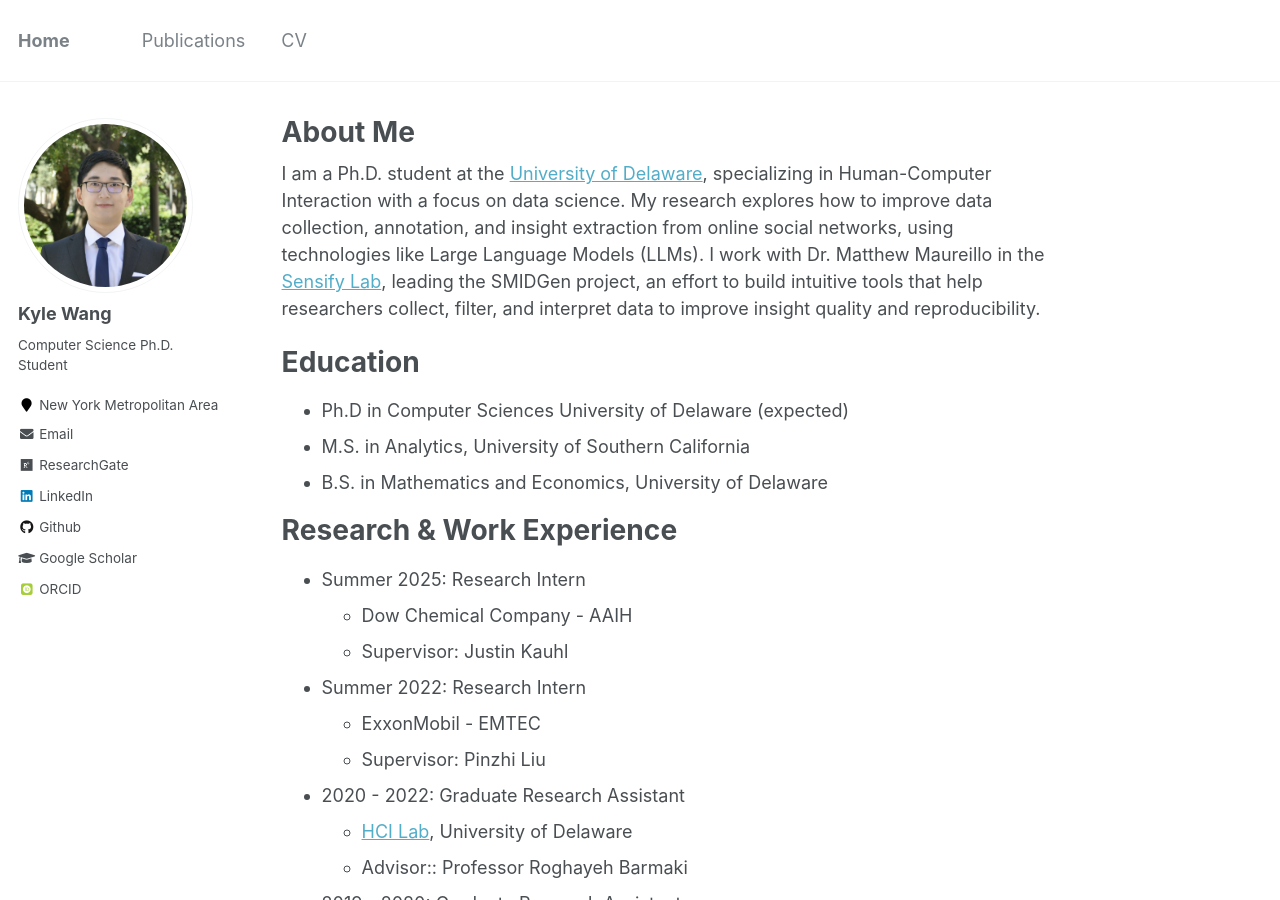
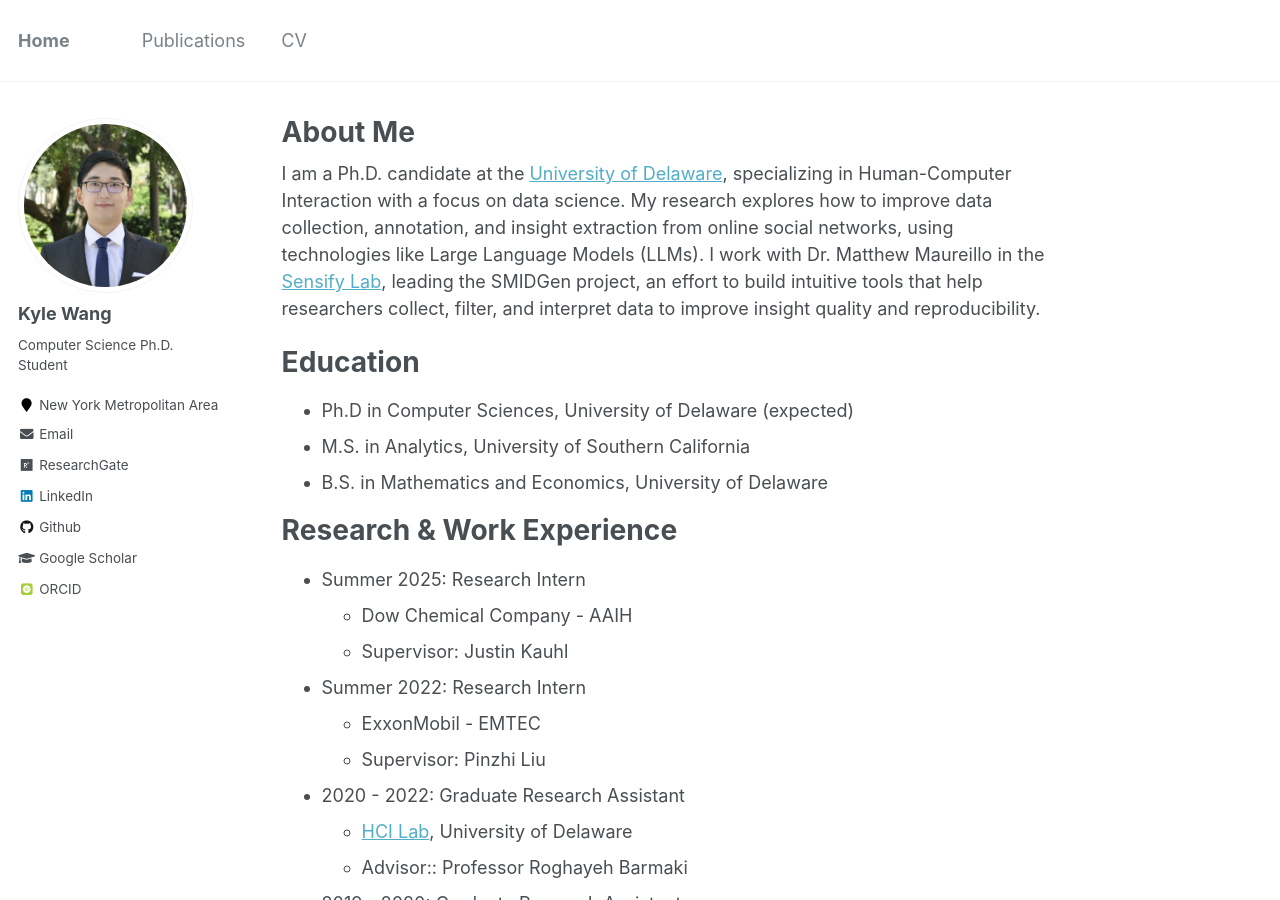
Before and after one commit to kyleearth/kyleearth.github.io, a Jekyll site: the page built from _pages/about.md, in a window 1280 px wide and 900 px high. Built offline with Jekyll 4.4.1, drawn with Linux system fonts in a browser that asks for light colours; some web fonts are replaced.

Commit message:
Update about.md

```diff
--- a/_pages/about.md
+++ b/_pages/about.md
@@ -6,12 +6,12 @@ redirect_from:
   - /about/
   - /about.html
 ---
-I am a Ph.D. student at the [University of Delaware](https://www.udel.edu/), specializing in Human-Computer Interaction with a focus on data science. My research explores how to improve data collection, annotation, and insight extraction from online social networks, using technologies like Large Language Models (LLMs). I work with Dr. Matthew Maureillo in the [Sensify Lab](https://sensifylab.cis.udel.edu/), leading the SMIDGen project, an effort to build intuitive tools that help researchers collect, filter, and interpret data to improve insight quality and reproducibility.
+I am a Ph.D. candidate at the [University of Delaware](https://www.udel.edu/), specializing in Human-Computer Interaction with a focus on data science. My research explores how to improve data collection, annotation, and insight extraction from online social networks, using technologies like Large Language Models (LLMs). I work with Dr. Matthew Maureillo in the [Sensify Lab](https://sensifylab.cis.udel.edu/), leading the SMIDGen project, an effort to build intuitive tools that help researchers collect, filter, and interpret data to improve insight quality and reproducibility.
 
 
 Education
 ======
-* Ph.D in Computer Sciences University of Delaware (expected)
+* Ph.D in Computer Sciences, University of Delaware (expected)
 * M.S. in Analytics, University of Southern California
 * B.S. in Mathematics and Economics, University of Delaware
 
```
